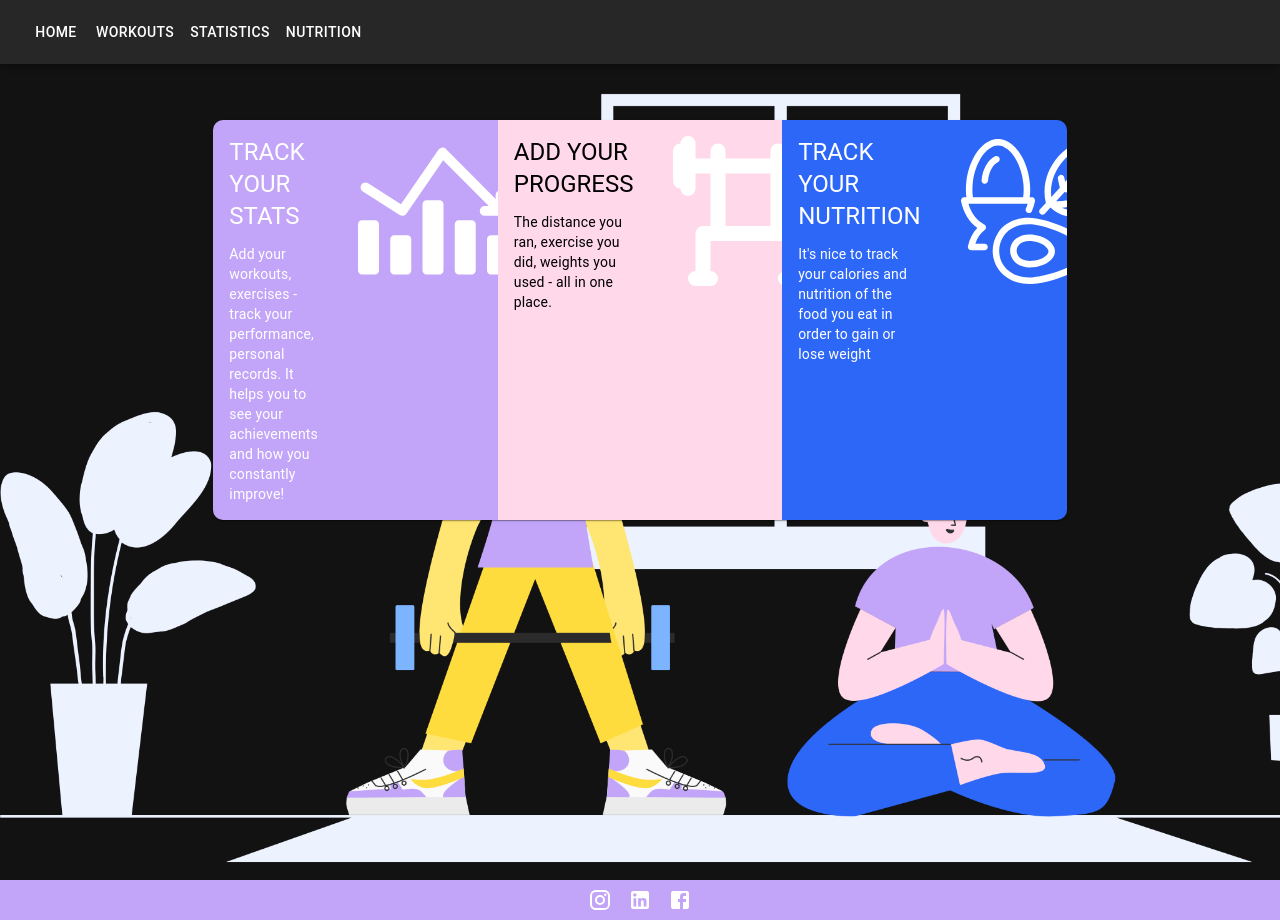
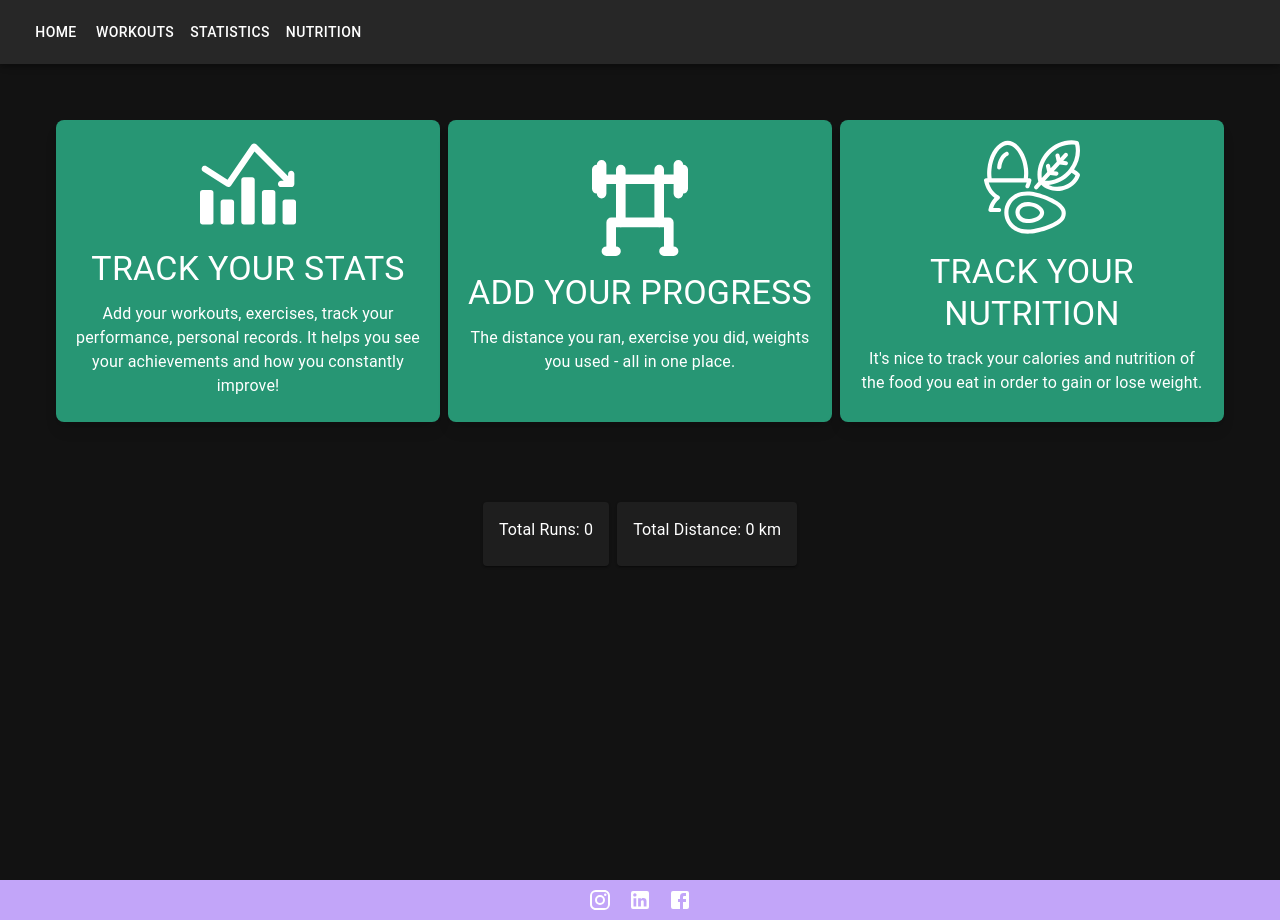
Before and after one commit to Minvydas-Staniulis/Fitee, a React (Create React App) app in the folder fitee/: page /app/home in a window 1280 px wide. Built offline with nearby package versions, Linux system fonts and the light colour scheme.

Commit message:
change home design

```diff
--- a/fitee/src/features/home/components/FirstCard.tsx
+++ b/fitee/src/features/home/components/FirstCard.tsx
@@ -4,22 +4,18 @@ import { StatisticsIcon } from "../../../assets/svg";
 
 export const FirstCard = () => {
   return (
-    <>
-      <CardContent className="bg-[#c2a5f9] col-span-3 md:col-span-1">
-        <div className="flex flex-row gap-10">
-          <div className="flex flex-col gap-3">
-            <Typography variant="h5">TRACK YOUR STATS</Typography>
-            <Typography variant="body2">
-              Add your workouts, exercises - track your performance, personal
-              records. It helps you to see your achievements and how you
-              constantly improve!
-            </Typography>
-          </div>
-          <div className="flex">
-            <StatisticsIcon className="w-[150px] h-[150px]" />
-          </div>
-        </div>
-      </CardContent>
-    </>
+    <CardContent className="bg-[#279674] rounded-lg shadow-lg p-6 flex flex-col items-center justify-center">
+      <StatisticsIcon className="w-24 h-24 text-white mb-4" />
+      <div className="flex flex-col gap-3 text-white text-center">
+        <Typography variant="h4" className="font-semibold">
+          TRACK YOUR STATS
+        </Typography>
+        <Typography variant="body1">
+          Add your workouts, exercises, track your performance, personal
+          records. It helps you see your achievements and how you constantly
+          improve!
+        </Typography>
+      </div>
+    </CardContent>
   );
 };
--- a/fitee/src/features/home/components/SecondCard.tsx
+++ b/fitee/src/features/home/components/SecondCard.tsx
@@ -1,25 +1,20 @@
 import CardContent from "@mui/material/CardContent";
 import Typography from "@mui/material/Typography";
-import React from "react";
 import { BenchPressIcon } from "../../../assets/svg";
 
 export const SecondCard = () => {
   return (
-    <>
-      <CardContent className="bg-[#ffd8ea] col-span-3 md:col-span-1">
-        <div className="flex flex-row gap-10">
-          <div className="flex flex-col gap-3 text-black">
-            <Typography variant="h5">ADD YOUR PROGRESS</Typography>
-            <Typography variant="body2">
-              The distance you ran, exercise you did, weights you used - all in
-              one place.
-            </Typography>
-          </div>
-          <div className="flex">
-            <BenchPressIcon className="w-[150px] h-[150px] stroke-[#000000]" />
-          </div>
-        </div>
-      </CardContent>
-    </>
+    <CardContent className="bg-[#279674] rounded-lg shadow-lg p-6 flex flex-col items-center justify-center">
+      <BenchPressIcon className="w-24 h-24 text-white mb-4" />
+      <div className="flex flex-col gap-3 text-white text-center">
+        <Typography variant="h4" className="font-semibold">
+          ADD YOUR PROGRESS
+        </Typography>
+        <Typography variant="body1">
+          The distance you ran, exercise you did, weights you used - all in one
+          place.
+        </Typography>
+      </div>
+    </CardContent>
   );
 };
--- a/fitee/src/features/home/components/ThirdCard.tsx
+++ b/fitee/src/features/home/components/ThirdCard.tsx
@@ -1,25 +1,20 @@
 import CardContent from "@mui/material/CardContent";
 import Typography from "@mui/material/Typography";
-import React from "react";
 import { NutritionIcon } from "../../../assets/svg";
 
 export const ThirdCard = () => {
   return (
-    <>
-      <CardContent className="bg-[#2d67f8] col-span-3 md:col-span-1">
-        <div className="flex flex-row gap-10">
-          <div className="flex flex-col gap-3">
-            <Typography variant="h5">TRACK YOUR NUTRITION</Typography>
-            <Typography variant="body2">
-              It's nice to track your calories and nutrition of the food you eat
-              in order to gain or lose weight
-            </Typography>
-          </div>
-          <div className="flex">
-            <NutritionIcon className="w-[150px] h-[150px]" />
-          </div>
-        </div>
-      </CardContent>
-    </>
+    <CardContent className="bg-[#279674] rounded-lg shadow-lg p-6 flex flex-col items-center justify-center">
+      <NutritionIcon className="w-24 h-24 text-white mb-4" />
+      <div className="flex flex-col gap-3 text-white text-center">
+        <Typography variant="h4" className="font-semibold">
+          TRACK YOUR NUTRITION
+        </Typography>
+        <Typography variant="body1">
+          It's nice to track your calories and nutrition of the food you eat in
+          order to gain or lose weight.
+        </Typography>
+      </div>
+    </CardContent>
   );
 };
--- a/fitee/src/features/home/routes/Home.tsx
+++ b/fitee/src/features/home/routes/Home.tsx
@@ -1,25 +1,41 @@
-import Card from "@mui/material/Card";
+import { Card, CardContent } from "@mui/material";
 import { FirstCard } from "../components/FirstCard";
 import { SecondCard } from "../components/SecondCard";
 import { ThirdCard } from "../components/ThirdCard";
-import { BackgroundImageProps } from "../../../types";
 
-export const Home: React.FC<BackgroundImageProps> = ({ backgroundImage }) => {
+export const Home = () => {
   return (
+    <div className="flex flex-col h-screen">
+      <div className="flex gap-2 items-center justify-center pt-10">
         <div
-      className="flex flex-col h-screen"
-      style={{
-        backgroundImage: `url(${backgroundImage})`,
-        backgroundSize: "cover",
-      }}
+          className="flex justify-center"
+          style={{ width: "30%", height: "100%" }}
         >
-      <div className="flex items-center justify-center pt-10">
-        <Card className="w-2/3" sx={{ borderRadius: "10px" }}>
-          <div className="grid grid-cols-3">
           <FirstCard />
+        </div>
+        <div
+          className="flex justify-center"
+          style={{ width: "30%", height: "100%" }}
+        >
           <SecondCard />
+        </div>
+        <div
+          className="flex justify-center"
+          style={{ width: "30%", height: "100%" }}
+        >
           <ThirdCard />
         </div>
+      </div>
+      <div className="flex gap-2 items-center justify-center pt-20">
+        <Card>
+          <CardContent>
+            <p>Total Runs: 0</p>
+          </CardContent>
+        </Card>
+        <Card>
+          <CardContent>
+            <p>Total Distance: 0 km</p>
+          </CardContent>
         </Card>
       </div>
     </div>
```
Lines whose indentation alone changed are shown as unchanged.
